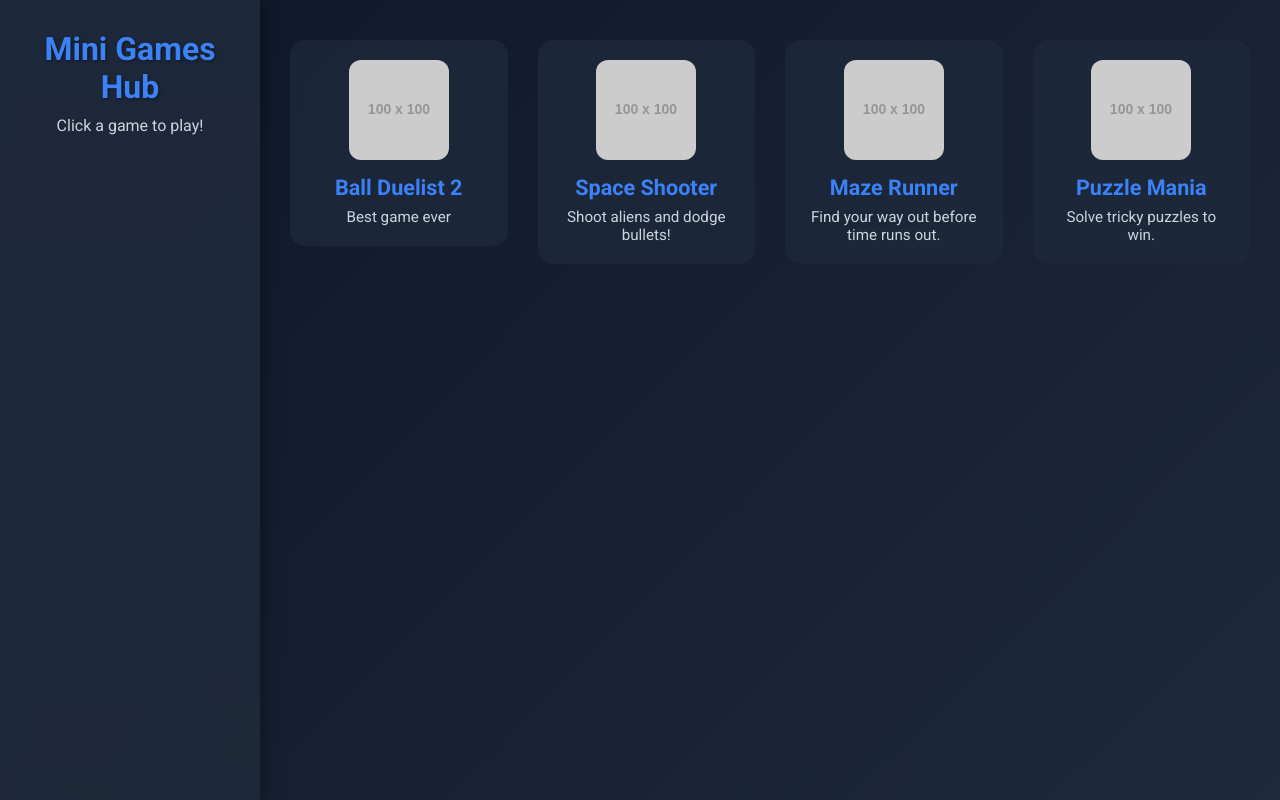
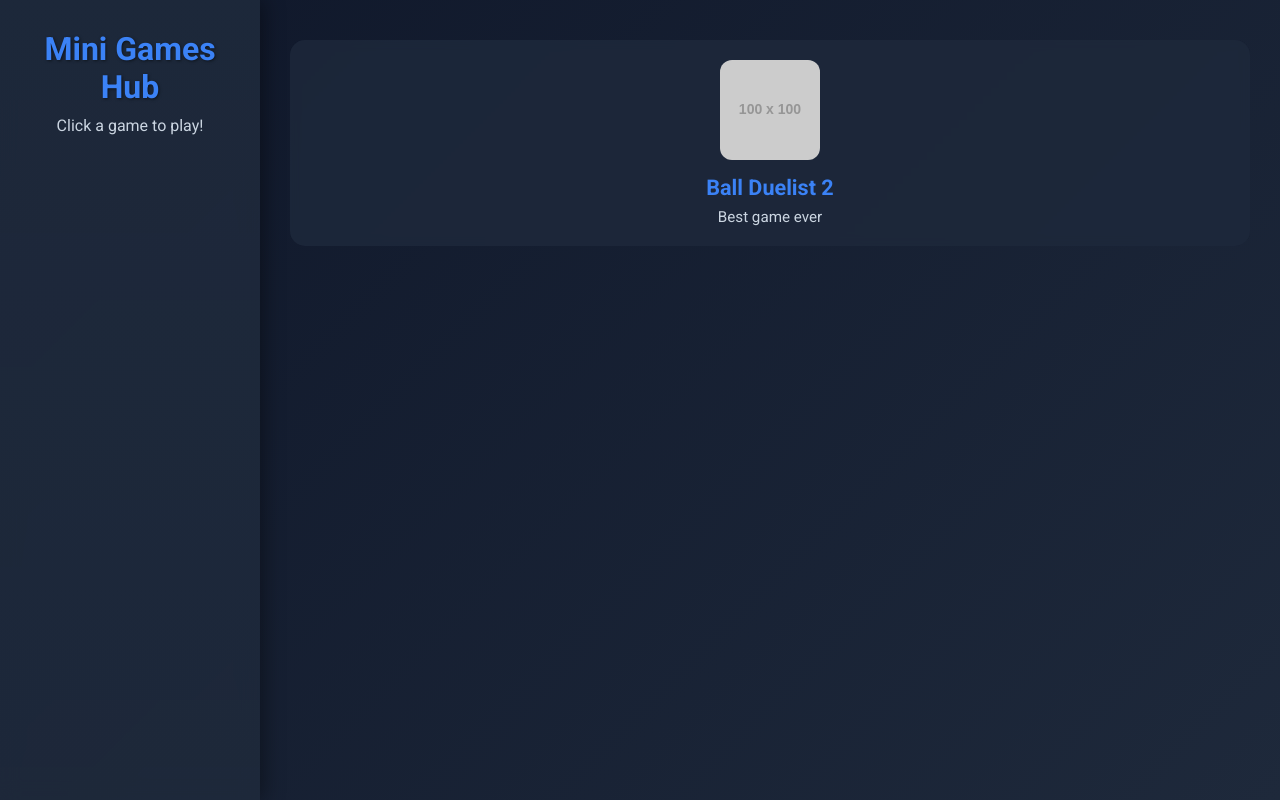
Before and after one commit to migekkoHecker/games, a plain HTML site: page index.html in a window 1280 px wide. Drawn offline with Linux system fonts and the light colour scheme; placeholder pictures from the web are drawn by us.

Commit message:
Update index.html

```diff
--- a/index.html
+++ b/index.html
@@ -166,24 +166,6 @@
       <h2>Ball Duelist 2</h2>
       <p>Best game ever</p>
     </a>
-
-    <a class="game-card" href="space-shooter/">
-      <img src="https://via.placeholder.com/100?text=Space" alt="Space Shooter">
-      <h2>Space Shooter</h2>
-      <p>Shoot aliens and dodge bullets!</p>
-    </a>
-
-    <a class="game-card" href="maze-runner/">
-      <img src="https://via.placeholder.com/100?text=Maze" alt="Maze Runner">
-      <h2>Maze Runner</h2>
-      <p>Find your way out before time runs out.</p>
-    </a>
-
-    <a class="game-card" href="puzzle-mania/">
-      <img src="https://via.placeholder.com/100?text=Puzzle" alt="Puzzle Mania">
-      <h2>Puzzle Mania</h2>
-      <p>Solve tricky puzzles to win.</p>
-    </a>
   </div>
 
 </body>
```
